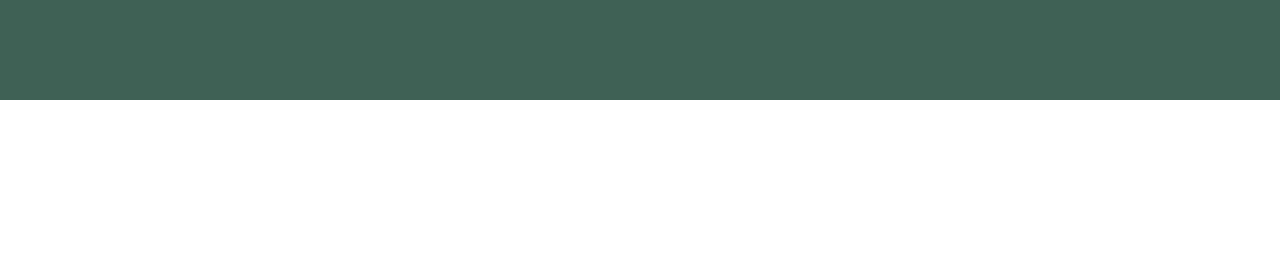
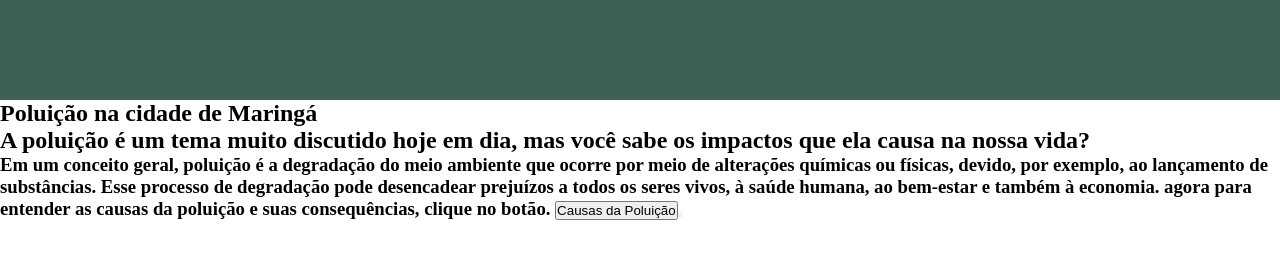
Before and after one commit to nathannn007/segundof, a plain HTML site: page index.html in a window 1280 px wide. Drawn offline with Linux system fonts and the light colour scheme.

Commit message:
Update index.html

```diff
--- a/index.html
+++ b/index.html
@@ -4,16 +4,25 @@
     <meta charset="UTF-8">
     <meta http-equiv="X-UA-Compatible" content="IE=edge">
     <meta name="viewport" content="width=device-width, initial-scale=1.0">
-    <title>Poluição em Maringá</title>
+    <title>Poluição</title>
     <link rel="stylesheet" href="geral.css">
 </head>
 <body>
     <header class="banner">
 
     </header>
-    <section class="conteúdo">
+    <section class="conteudo">
+        <h1>Poluição na cidade de Maringá</h1>
+        <h2>A poluição é um tema muito discutido hoje em dia, mas você sabe os impactos que ela causa na nossa vida?</h2>
+        <h3>Em um conceito geral, poluição é a degradação do meio ambiente que ocorre por
+            meio de alterações químicas ou físicas, devido, por exemplo, ao lançamento de substâncias.
+            Esse processo de degradação pode desencadear prejuízos a todos os seres vivos, à saúde humana, ao bem-estar e também à economia.
+            agora para entender as causas da poluição e suas consequências, clique no botão.
+            <a href="causas.html"><button>Causas da Poluição<button></a>
 
+        </h3>
     </section>
-    <footer class="rodape"></footer>
+
+
 </body>
 </html>
```
